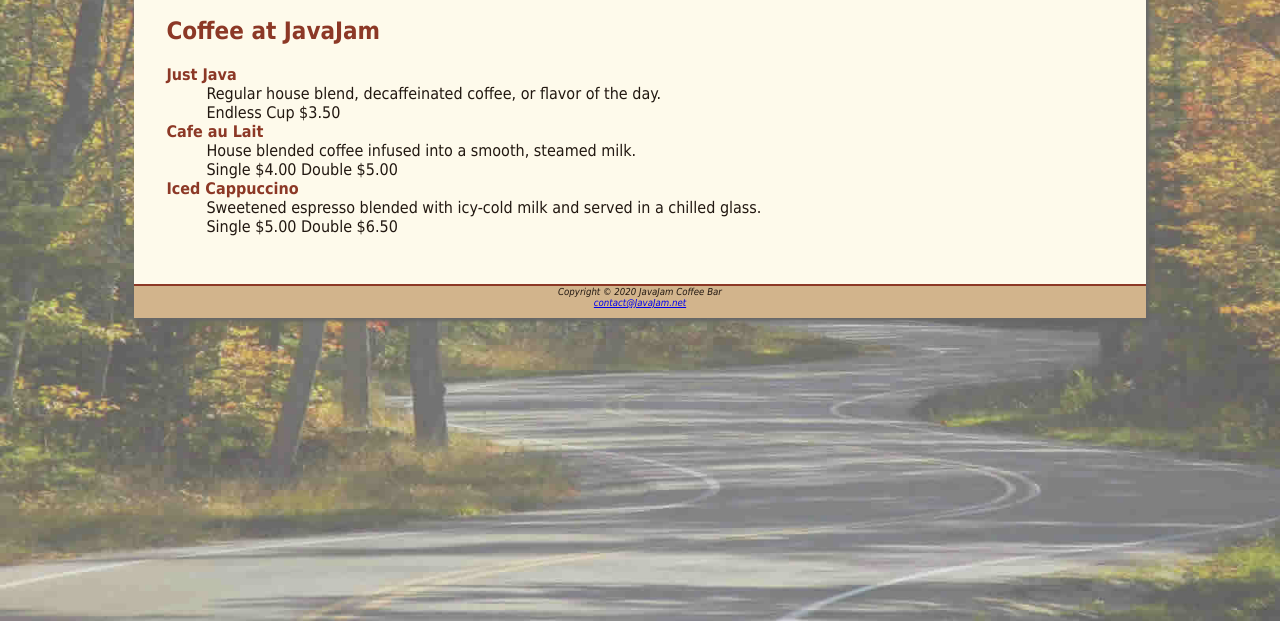
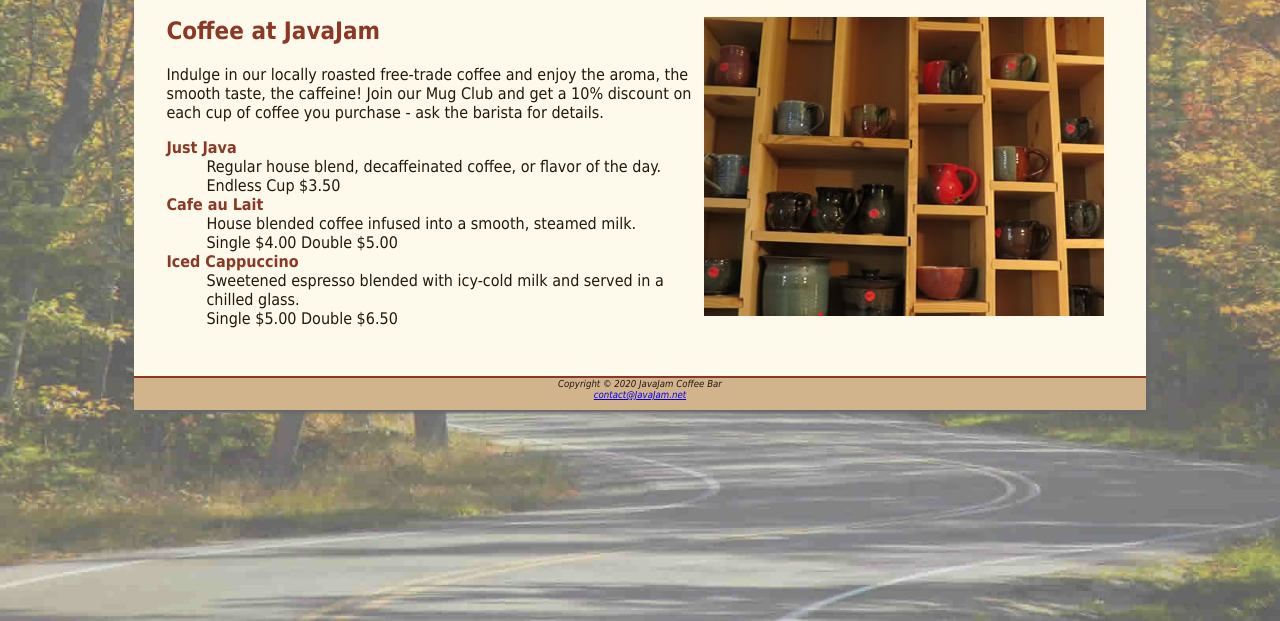
Before and after one commit to bbcsnj/javajam_2023_chap4, a plain HTML site: page menu.html in a window 1280 px wide. Shown: the part 179-800 px from the top of the page. Drawn offline with Linux system fonts and the light colour scheme.

Commit message:
Update menu.html

```diff
--- a/menu.html
+++ b/menu.html
@@ -17,7 +17,11 @@
 <a href="jobs.html">Jobs</a>
 </nav>
 <main>
+<img src="mugs.jpg" alt="coffee mugs" align="right" width="400" height="299">
 <h2>Coffee at JavaJam</h2>
+<p>Indulge in our locally roasted free-trade coffee and enjoy the aroma, the smooth taste,
+the caffeine! Join our Mug Club and get a 10% discount on each cup of coffee you purchase -
+ask the barista for details.</p>
 <dl>
   <dt><b>Just Java</b></dt>
   <dd>Regular house blend, decaffeinated coffee, or flavor of the day.</dd>
```
